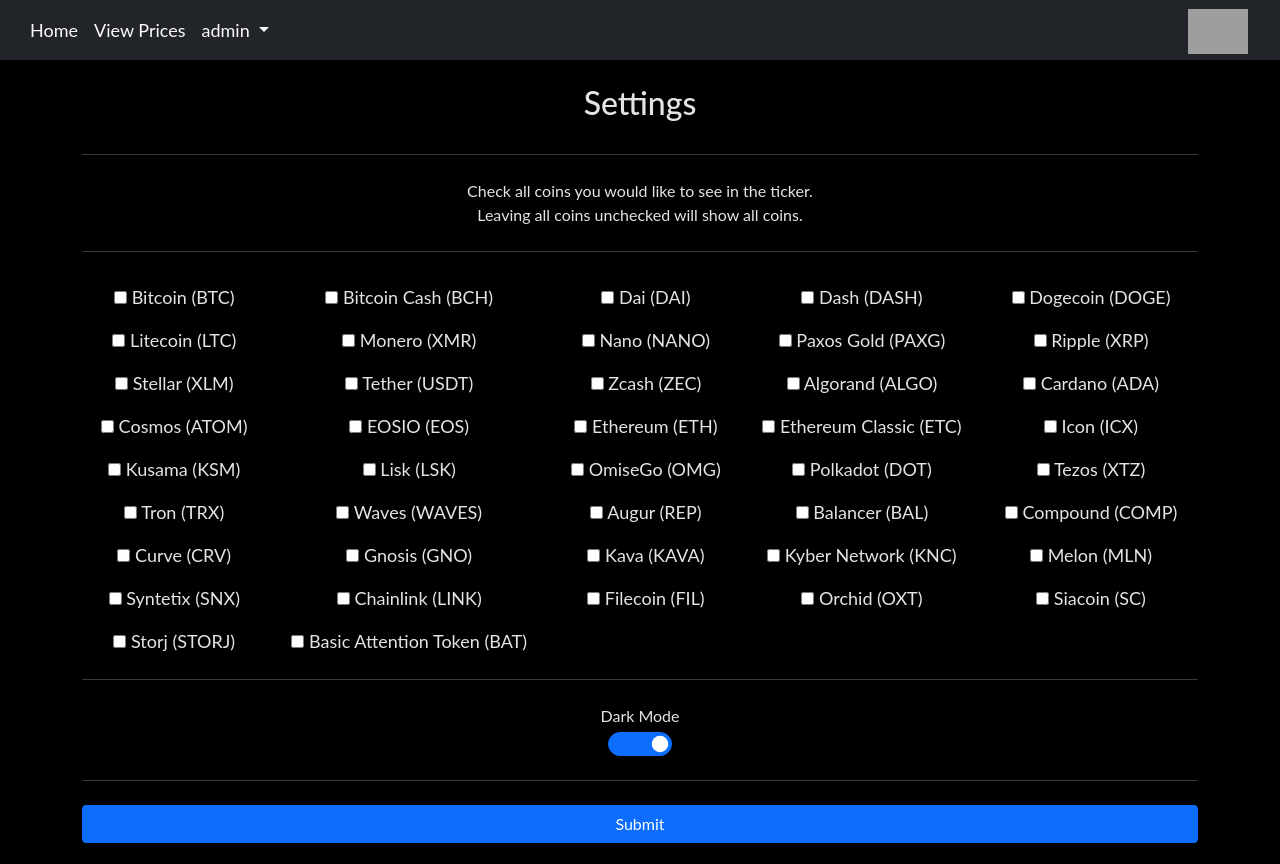
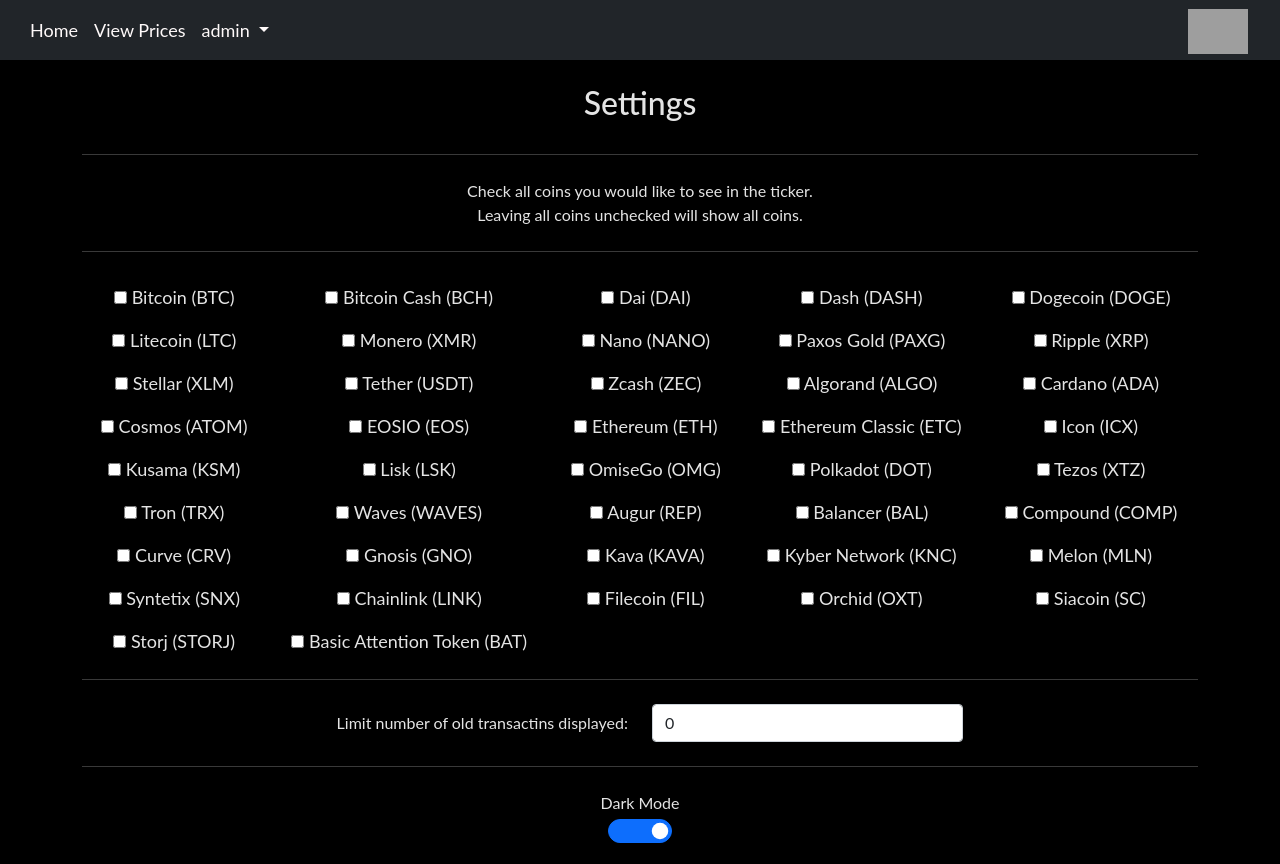
Before and after one commit to TMDStudios/crypto_ledger, a Django app: page /settings/ in a window 1280 px wide. Shown: the top 864 px of the page. Run offline with Django 3.2, Linux system fonts and the light colour scheme; a user stored in the database is signed in; data comes from the database, SQL or seed files in the repository; parts of the project's set-up code (start-up, migrations or seed data) failed here and were passed over; grey boxes are pictures that could not be loaded.

Commit message:
added history limit option

```diff
--- a/ledger/forms.py
+++ b/ledger/forms.py
@@ -50,14 +50,15 @@ coins = [
 class SettingsForm(forms.ModelForm):
     class Meta:
         model = Profile
-        fields = ('ticker_prices', 'dark_mode')
+        fields = ('ticker_prices', 'dark_mode', 'limit_history')
 
         widgets = {
             'ticker_prices': forms.CheckboxSelectMultiple(choices=coins),
             'dark_mode': forms.CheckboxInput(attrs={
                 'class': 'form-check-input',
                 'style': 'width: 5vw; height: 24px;'
-                })
+                }),
+            'limit_history': forms.NumberInput(attrs={'class': 'form-control'})
         }
 
 
--- a/ledger/models.py
+++ b/ledger/models.py
@@ -9,6 +9,7 @@ class Profile(models.Model):
     user = models.OneToOneField(User, null=True, on_delete=models.CASCADE)
     ticker_prices = models.TextField(default="", blank=True, null=True)
     dark_mode = models.BooleanField(default=True, blank=True)
+    limit_history = models.IntegerField(default=0, null=True, blank=True)
 
     def __str__(self):
         return str(self.user)
--- a/ledger/templates/settings.html
+++ b/ledger/templates/settings.html
@@ -108,13 +108,20 @@
             </table>
             <hr style="height:1px; margin: auto;">
             <br/>
+            <div class="row" style="margin: auto; text-align: center; width: 60%;">
+                <div class="col" style="margin: auto; text-align: right;">
+                    Limit number of old transactins displayed:
+                </div>
+                <div class="col" style="margin: auto; text-align: left;">
+                    {{ form.limit_history }}
+                </div>
+            </div>
+            <br/>
+            <hr style="height:1px; margin: auto;">
+            <br/>
             <div style="margin: auto; text-align: center; width: 20vw;">Dark Mode</div>
             <div class="form-switch" style="margin: auto; text-align: center; width: 20vw;">
-                {% if dark_mode %}
-                    {{ form.dark_mode }}
-                {% else %}
-                    {{ form.dark_mode }}
-                {% endif %}
+                {{ form.dark_mode }}
             </div>
             <br/>
             <hr style="height:1px; margin: auto;">
--- a/ledger/views.py
+++ b/ledger/views.py
@@ -36,12 +36,15 @@ def customize_ticker(owner):
 def home(request):
     context = {}
     form = SellForm()
+    limit_history = 0
     if request.user.is_authenticated:
         owner = get_object_or_404(User, id=request.user.id)
         context['selected_ticker_prices'] = customize_ticker(owner)
         user_settings = Profile.objects.all()
         user_settings = user_settings.filter(user=owner)[0]
         context['dark_mode'] = user_settings.dark_mode
+        limit_history = user_settings.limit_history
+
     prices = Price.objects.all()
     prices = prices.order_by('name')
     overall_total = 0
@@ -57,8 +60,6 @@ def home(request):
 
     coins = Coin.objects.all()
     coins = coins.order_by('-id')
-
-    inactive_coins = coins.order_by('-date_sold')
 
     temp_time = datetime.strptime(str(datetime.utcnow().time()).split('.')[0], '%H:%M:%S')
     last_update = temp_time.second + temp_time.minute * 60 + temp_time.hour * 3600
@@ -84,6 +85,11 @@ def home(request):
 
     context['coins'] = coins
     context['prices'] = prices
+
+    if limit_history > 0:
+        inactive_coins = coins.order_by('-date_sold')[:user_settings.limit_history]
+    else:
+        inactive_coins = coins.order_by('-date_sold')
 
     context['inactive_coins'] = inactive_coins
     context['form'] = form
@@ -218,6 +224,7 @@ def sell_coin(request, id):
         if not open_order_exists:
             coin.pk = None
             coin.sold = False
+            coin.date_sold = None
             coin.value = coin.total_amount * coin.current_price
             coin.total_value = coin.total_amount * coin.current_price
             coin.price_difference = coin.current_price / coin.purchase_price * decimal.Decimal('100') - decimal.Decimal('100')
@@ -348,6 +355,7 @@ def settings(request):
             user_settings = Profile.objects.all()
             user_settings = user_settings.filter(user=owner)[0]
             dark_mode = form.cleaned_data['dark_mode']
+            limit_history = form.cleaned_data['limit_history']
 
             if not user_settings:
                 user_settings = Profile(user=owner, ticker_prices="")
@@ -355,6 +363,7 @@ def settings(request):
 
             user_settings.ticker_prices = ""
             user_settings.dark_mode = dark_mode
+            user_settings.limit_history = limit_history
             user_settings.save()
 
             split_prices = ""
@@ -379,9 +388,9 @@ def settings(request):
         user_settings = user_settings.filter(user=owner)[0]
         dark_mode = user_settings.dark_mode
         if dark_mode:
-            form = SettingsForm(initial={'dark_mode': True})
+            form = SettingsForm(initial={'dark_mode': True, 'limit_history': user_settings.limit_history})
         else:
-            form = SettingsForm(initial={'dark_mode': False})
+            form = SettingsForm(initial={'dark_mode': False, 'limit_history': user_settings.limit_history})
 
     return render(request, 'settings.html', {'form': form, 'dark_mode': dark_mode})
 
```
